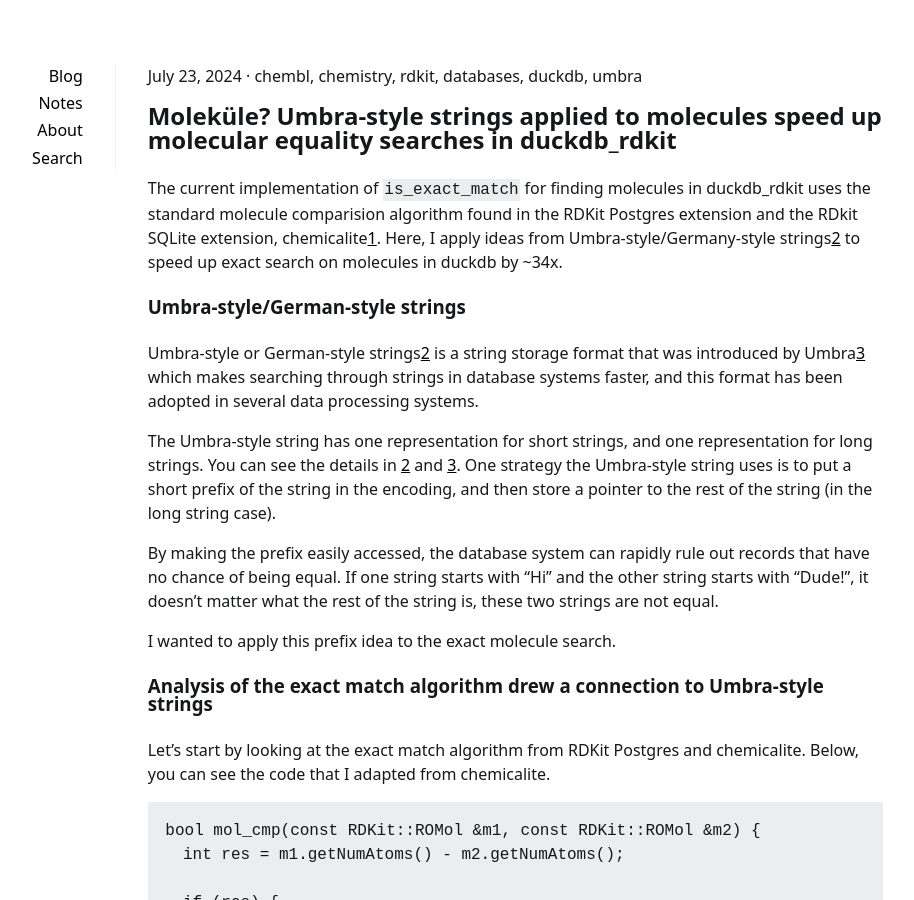
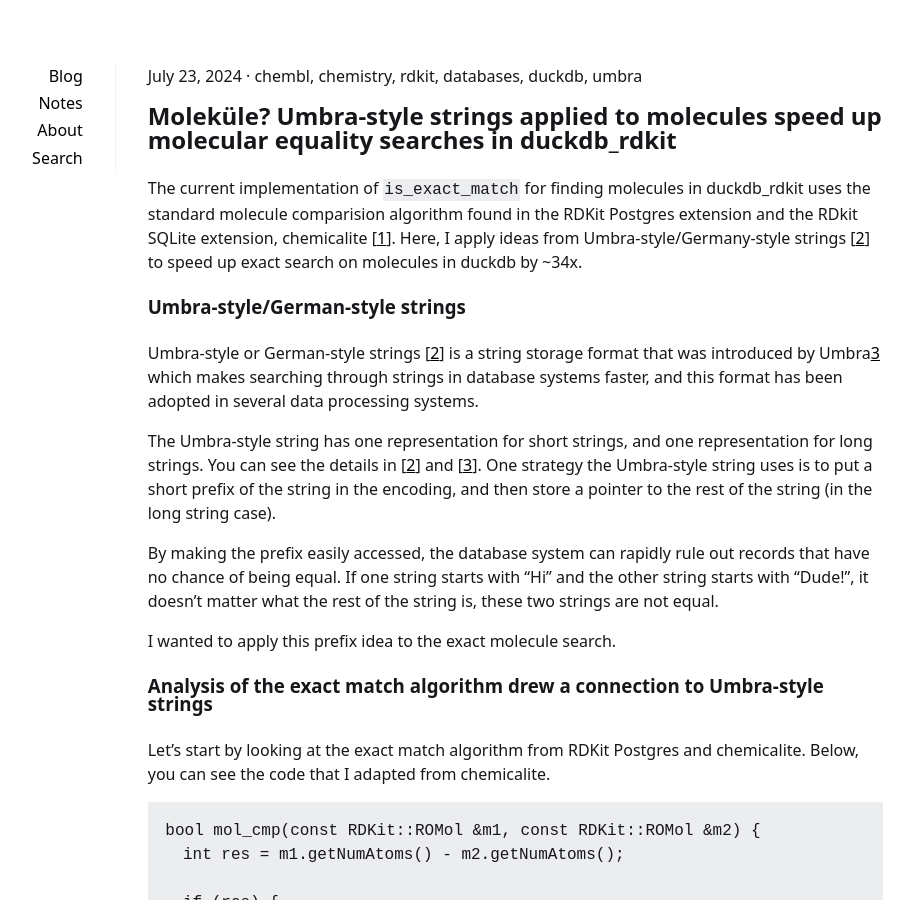
Before and after one commit to bodowd/bodowd.github.io, a Jekyll site: the page built from _posts/2024-07-23-faster-exact-molecule-match-umbra.md, in a window 1280 px wide and 900 px high. Shown: the whole window, without its empty margins (205-1119 px from the left). Built offline with Jekyll 4.4.1, drawn with Linux system fonts in a browser that asks for light colours; some of the changed text lies outside the part shown.

Commit message:
fix brackets

```diff
--- a/_posts/2024-07-23-faster-exact-molecule-match-umbra.md
+++ b/_posts/2024-07-23-faster-exact-molecule-match-umbra.md
@@ -8,18 +8,18 @@ tags: [chembl, chemistry, rdkit, databases, duckdb, umbra]
 
 The current implementation of `is_exact_match` for finding molecules in duckdb_rdkit
 uses the standard molecule comparision algorithm found in the RDKit Postgres
-extension and the RDkit SQLite extension, chemicalite[1].
-Here, I apply ideas from Umbra-style/Germany-style strings[2] to speed up
+extension and the RDkit SQLite extension, chemicalite [[1]].
+Here, I apply ideas from Umbra-style/Germany-style strings [[2]] to speed up
 exact search on molecules in duckdb by ~34x.
 
 ### Umbra-style/German-style strings
 
-Umbra-style or German-style strings[2] is a string storage format that was introduced by Umbra[3]
+Umbra-style or German-style strings [[2]] is a string storage format that was introduced by Umbra[3]
 which makes searching through strings in database systems faster, and this format
 has been adopted in several data processing systems.
 
 The Umbra-style string has one representation for short strings,
-and one representation for long strings. You can see the details in [2] and [3].
+and one representation for long strings. You can see the details in [[2]] and [[3]].
 One strategy the Umbra-style string uses is to put a short prefix of the string
 in the encoding, and then store a pointer to the rest of the string (in the long string case).
 
@@ -115,7 +115,7 @@ applying the same idea from Umbra-style strings.
 To implement this idea, I created a new struct to store the prefix, or header,
 containing the values that will be used for the "fail-fast" checks in front
 of the binary molecule object. Excerpts of the code are shown instead of all
-the code to be brief. If you are interested in seeing more, please see the respository[4].
+the code to be brief. If you are interested in seeing more, please see the respository [[4]].
 
 Here is the key idea -- the first 20 bytes of the Umbra-style molecule stores
 the pre-calculated values
@@ -161,7 +161,7 @@ bool umbra_mol_cmp(umbra_mol_t m1, umbra_mol_t m2) {
 That's the whole idea right there.
 
 The additional code to implement this as a duckdb extension can be found in the
-repository[4], which I leave out to be brief.
+repository [[4]], which I leave out to be brief.
 
 ### Experiments
 
```
